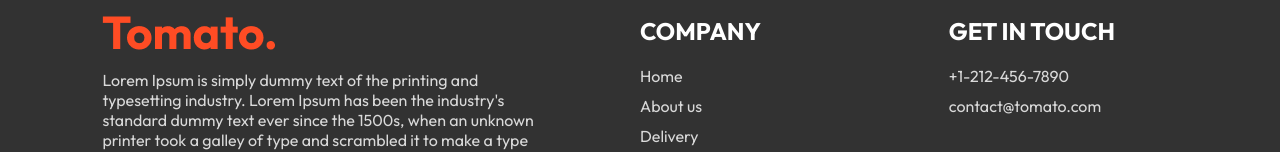
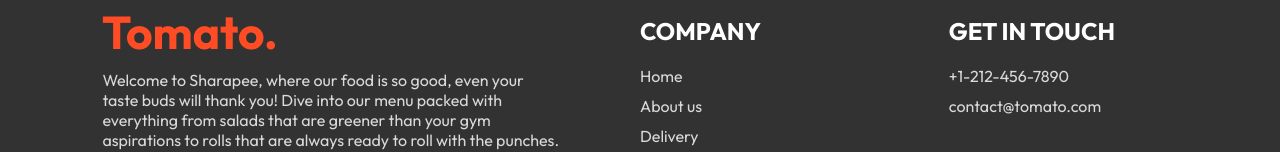
Before and after one commit to agnolas7/food-del, a React (Vite) app in the folder frontend/: page /verify in a window 1280 px wide. Shown: the part 626-778 px from the top of the page. Built offline with nearby package versions, Linux system fonts and the light colour scheme; no server answers.

Commit message:
Update Footer.jsx

```diff
--- a/frontend/src/components/Footer/Footer.jsx
+++ b/frontend/src/components/Footer/Footer.jsx
@@ -8,7 +8,7 @@ const Footer = () => {
       <div className="footer-content">
         <div className="footer-content-left">
             <img src={assets.logo} alt="" />
-            <p>Lorem Ipsum is simply dummy text of the printing and typesetting industry. Lorem Ipsum has been the industry's standard dummy text ever since the 1500s, when an unknown printer took a galley of type and scrambled it to make a type specimen book.</p>
+            <p>Welcome to Sharapee, where our food is so good, even your taste buds will thank you! Dive into our menu packed with everything from salads that are greener than your gym aspirations to rolls that are always ready to roll with the punches. Craving something sweet? Our desserts are basically the reason sugar was invented! Whether you're a pure veggie enthusiast or a pasta aficionado, we've got deliciousness covered. So grab a fork (or your favorite excuse) and dig in—because life’s too short for bland bites!</p>
             <div className="footer-social-icons">
                 <img src={assets.facebook_icon} alt="" />
                 <img src={assets.twitter_icon} alt="" />
```
